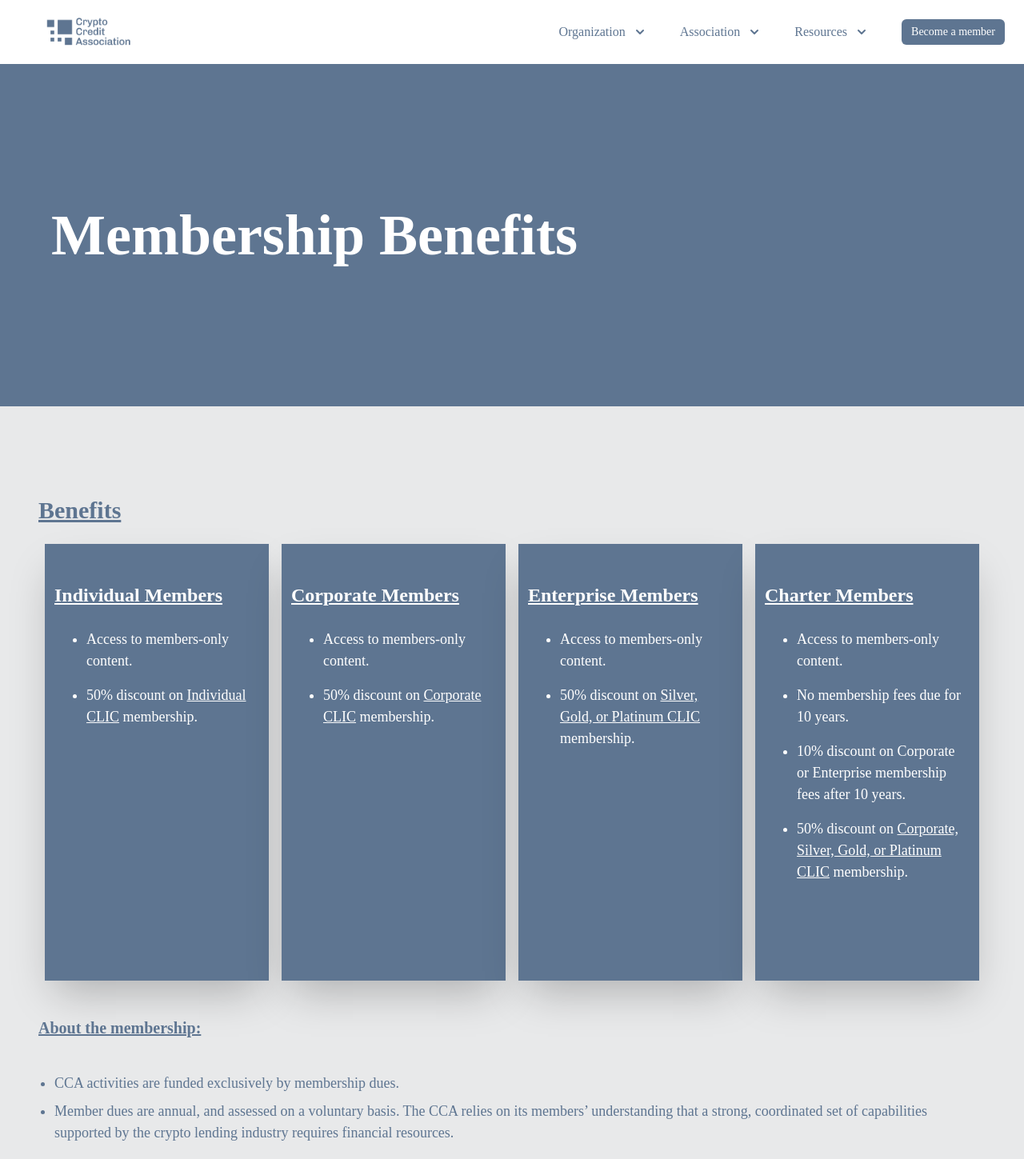
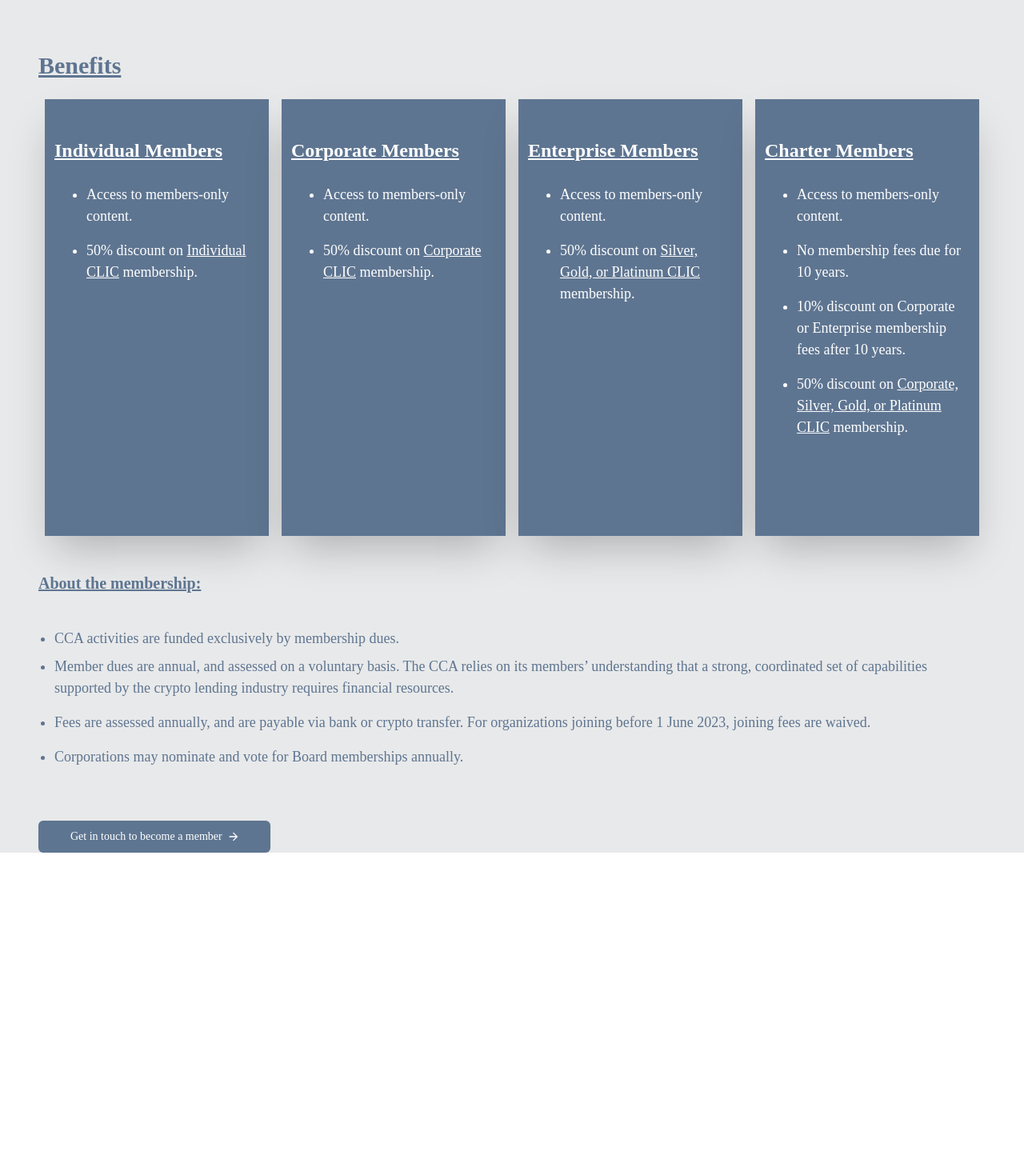
Before and after one commit to crypto-credit-association/cca-website, a Next.js app: page /membership-benefits in a window 1280 px wide. Shown: the top 1449 px of the page at 80% size. After the commit the page ends 1066 px from the top, so only its background shows below. Built offline with nearby package versions, Linux system fonts and the light colour scheme; a web font is replaced by a local one.

Commit message:
git issue #24

```diff
--- a/pages/membership-benefits.js
+++ b/pages/membership-benefits.js
@@ -6,16 +6,8 @@ import Link from "next/link";
 function MembershipBenefits() {
     return (
         <>
-            <Nav />
-            <div className="bg-ccaBlue">
-                <div className="flex flex-col w-full max-w-6xl m-auto">
-                    <h1 className="text-white font-bold py-40 px-5 lg:px-0 text-left">
-                        Membership Benefits
-                    </h1>
-                </div>
-            </div>
-            <div className="bg-gray">
-                <div className="py-12 lg:py-24max-w-7xl m-auto">
+            <div id="membership-benefits" className="bg-gray">
+                <div className="max-w-7xl m-auto">
                     <div className="mx-5 md:mx-12">
                         <h3 className="pb-6 text-3xl font-bold py-16 underline">Benefits</h3>
                         <div className="grid grid-cols-1 md:grid-cols-4">
@@ -77,7 +69,6 @@ function MembershipBenefits() {
                     </div>
                 </div>
             </div>
-            <Footer />
         </>
     );
 }
--- a/pages/membership.js
+++ b/pages/membership.js
@@ -1,6 +1,7 @@
 import Nav from "../components/layout/nav";
 import Footer from "../components/layout/footer";
 import Link from "next/link";
+import MembershipBenefits from "./membership-benefits";
 
 
 function Membership() {
@@ -42,7 +43,7 @@ function Membership() {
                 /><p className="ml-6 pb-6 text-base mt-2">Inform and influence regulation.</p>
               </div>
               <Link
-              href="/membership-benefits"
+              href="#membership-benefits"
             >
               <button
                 type="button"
@@ -57,7 +58,6 @@ function Membership() {
               </button>
             </Link>
             </div>
-
             <p className="pb-6 text-xl font-semibold underline">CCA services:</p>
             <p className="pb-6">The CCA is a not-for-profit industry association dedicated to improving the robustness of the crypto-lending industry. CCA uses member fees and contributions to provide a number of services, including.</p>
             <ul className="ml-5 md:ml-0 list-outside list-disc px-5">
@@ -129,6 +129,7 @@ function Membership() {
             </Link>
             </div>
           </div>
+          <MembershipBenefits />
         </div>
       </div>
       <Footer />
```
